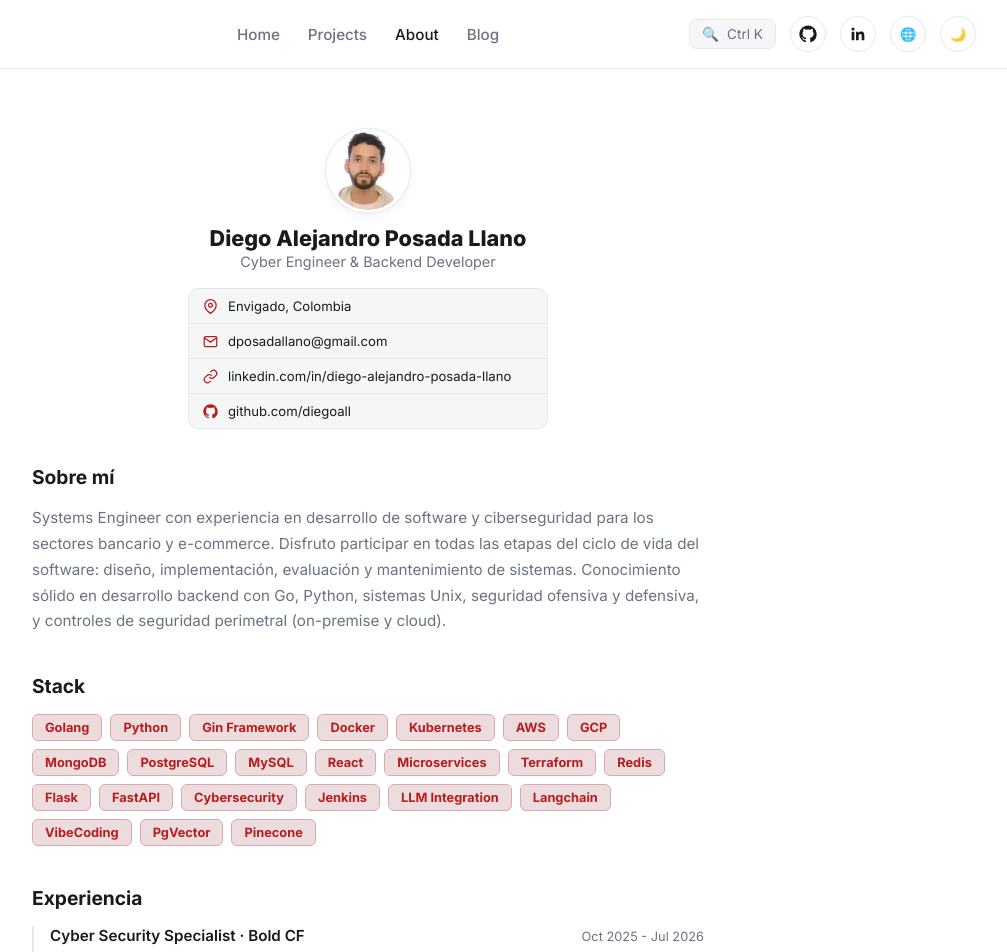
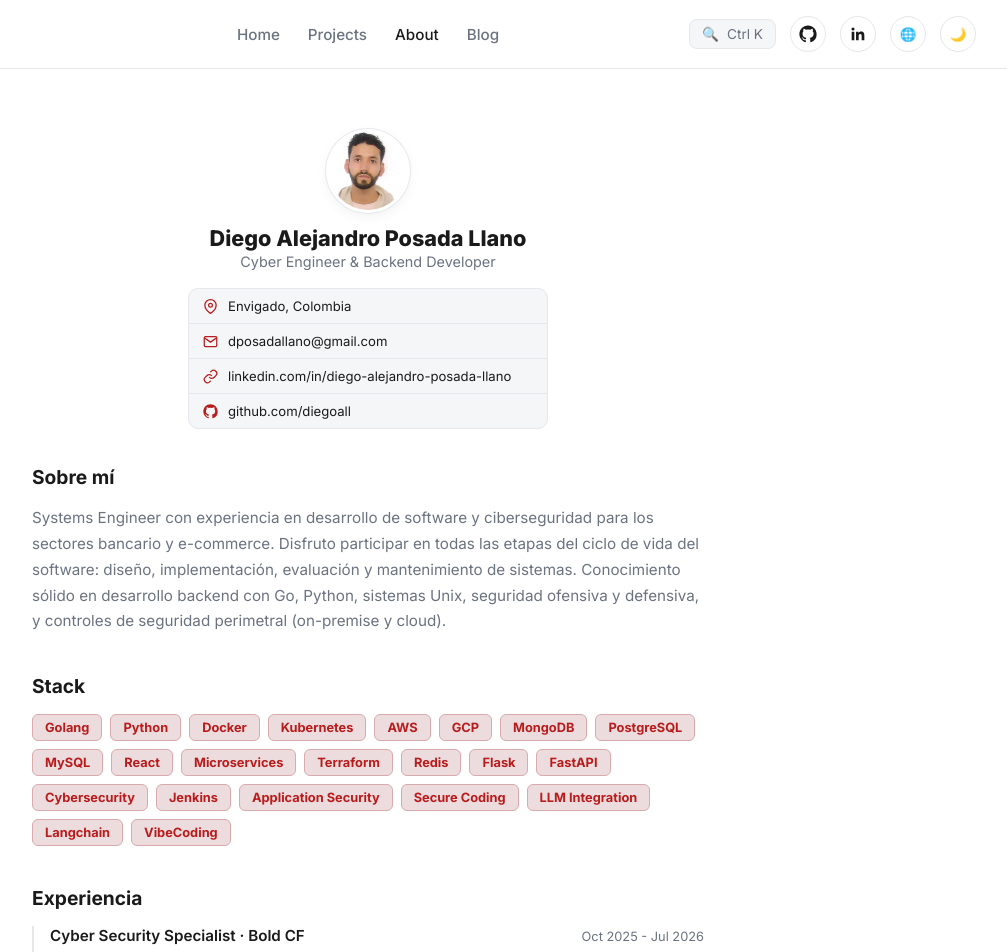
Before and after one commit to DiegoAll/diegoall.github.io, a React app in the folder frontend/: page /about in a window 1280 px wide. Shown: the top 952 px of the page, without its empty margins (272-1279 px from the left). Built offline with nearby package versions, Linux system fonts and the light colour scheme; no server answers; the HTML template or start-up script is replaced by a standard one.

Commit message:
update abour and home info

```diff
--- a/frontend/src/pages/About.jsx
+++ b/frontend/src/pages/About.jsx
@@ -1,10 +1,11 @@
 import { useState } from 'react';
 
 const skills = [
-  'Golang', 'Python', 'Gin Framework', 'Docker', 'Kubernetes',
+  'Golang', 'Python', 'Docker', 'Kubernetes',
   'AWS', 'GCP', 'MongoDB', 'PostgreSQL', 'MySQL', 'React',
-  'Microservices', 'Terraform', 'Redis', 'Flask', 'FastAPI','Cybersecurity', 'Jenkins','LLM Integration',
-  'Langchain', 'VibeCoding', 'PgVector', 'Pinecone'
+  'Microservices', 'Terraform', 'Redis', 'Flask', 'FastAPI',
+  'Cybersecurity', 'Jenkins', 'Application Security', 'Secure Coding',
+  'LLM Integration', 'Langchain', 'VibeCoding'
 ];
 
 const experience = [
--- a/frontend/src/pages/Home.jsx
+++ b/frontend/src/pages/Home.jsx
@@ -1,6 +1,6 @@
 import { NavLink } from 'react-router-dom';
 
-const stack = ['Golang', 'Python', 'AWS', 'Kubernetes', 'Docker', 'Cybersecurity'];
+const stack = ['Golang', 'Python', 'AWS', 'Google Cloud', 'Kubernetes', 'Docker', 'Cybersecurity'];
 
 function Home() {
   return (
```
